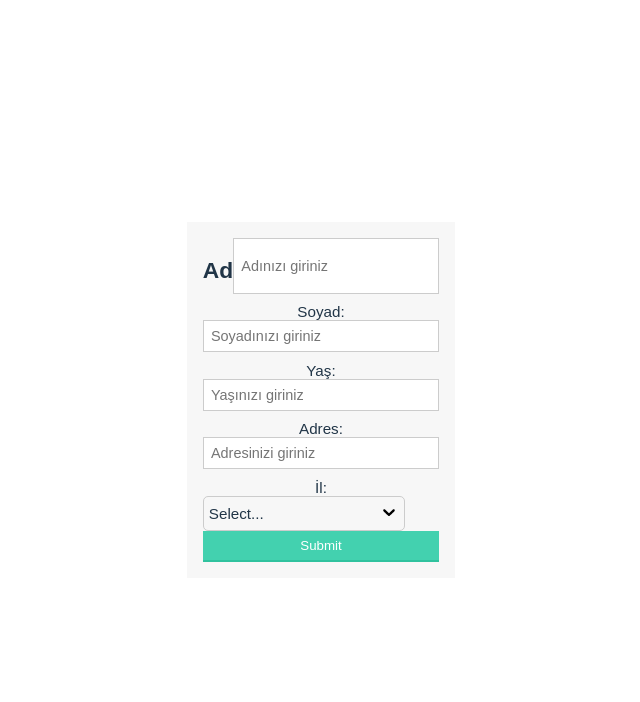
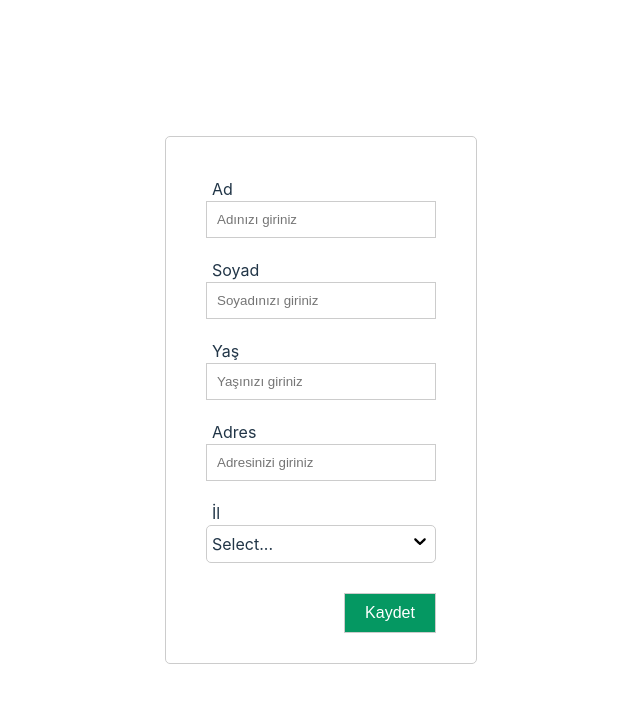
Before and after one commit to fg-61/Project, a React (Vite) app: page / in a window 1280 px wide. Shown: the top 702 px of the page, without its empty margins (319-959 px from the left). Built offline with nearby package versions, Linux system fonts and the light colour scheme.

Commit message:
form css edited

```diff
--- a/src/assets/css/dropdown.css
+++ b/src/assets/css/dropdown.css
@@ -3,7 +3,7 @@
     border: 1px solid #ccc;
     position: relative;
     border-radius: 5px;
-    width: 200px;
+    width: auto;
   }
 
   .dropdown-input {
--- a/src/assets/css/form.css
+++ b/src/assets/css/form.css
@@ -1,79 +1,43 @@
-.form-style-6{
-	font: 95% Arial, Helvetica, sans-serif;
-	max-width: 400px;
-	margin: 10px auto;
-	padding: 16px;
-	background: #F7F7F7;
+.form-container {
+	border: 1px solid #ccc;
+	position: relative;
+	border-radius: 5px;
+	width: 250px;
 }
 
-.form-style-6 h1{
-	background: #43D1AF;
-	padding: 20px 0;
-	font-size: 140%;
-	font-weight: 300;
-	text-align: center;
-	color: #fff;
-	margin: -16px -16px 16px -16px;
+.form-container {
+	display: flex;
+	flex-direction: column;
+	justify-content: start;
+    justify-content: space-between;
+	padding: 30px;
 }
-.form-style-6 input[type="text"],
-.form-style-6 input[type="date"],
-.form-style-6 input[type="datetime"],
-.form-style-6 input[type="email"],
-.form-style-6 input[type="number"],
-.form-style-6 input[type="search"],
-.form-style-6 input[type="time"],
-.form-style-6 input[type="url"],
-.form-style-6 textarea,
-.form-style-6 select
-{
-	-webkit-transition: all 0.30s ease-in-out;
-	-moz-transition: all 0.30s ease-in-out;
-	-ms-transition: all 0.30s ease-in-out;
-	-o-transition: all 0.30s ease-in-out;
-	outline: none;
-	box-sizing: border-box;
-	-webkit-box-sizing: border-box;
-	-moz-box-sizing: border-box;
-	width: 100%;
-	background: #fff;
-	margin-bottom: 4%;
-	border: 1px solid #ccc;
-	padding: 3%;
-	color: #555;
-	font: 95% Arial, Helvetica, sans-serif;
-}
-.form-style-6 input[type="text"]:focus,
-.form-style-6 input[type="date"]:focus,
-.form-style-6 input[type="datetime"]:focus,
-.form-style-6 input[type="email"]:focus,
-.form-style-6 input[type="number"]:focus,
-.form-style-6 input[type="search"]:focus,
-.form-style-6 input[type="time"]:focus,
-.form-style-6 input[type="url"]:focus,
-.form-style-6 textarea:focus,
-.form-style-6 select:focus
-{
-	box-shadow: 0 0 5px #43D1AF;
-	padding: 3%;
-	border: 1px solid #43D1AF;
+.form-item {
+	padding: 10px;
+	display:flex;
+	justify-content: center;
+	flex-direction: column;
 }
 
-.form-style-6 input[type="submit"],
-.form-style-6 input[type="button"]{
-	box-sizing: border-box;
-	-webkit-box-sizing: border-box;
-	-moz-box-sizing: border-box;
-	width: 100%;
-	padding: 3%;
-	background: #43D1AF;
-	border-bottom: 2px solid #30C29E;
-	border-top-style: none;
-	border-right-style: none;
-	border-left-style: none;
-	color: #fff;
+.form-item span {
+	padding-left: 6px;
+	text-align: left;
 }
-.form-style-6 input[type="submit"]:hover,
-.form-style-6 input[type="button"]:hover{
-	background: #2EBC99;
+
+input {
+	padding: 10px;
+	border: 1px solid #ccc;
 }
-</style>
+
+input[type="submit"] {
+	background-color: #059862;
+	color: white;
+	font-size: medium;
+	width: 40%;
+}
+
+.form-submit {
+	padding-top: 20px;
+	padding-bottom: 0px;
+	align-items: flex-end;
+}
--- a/src/components/Form.jsx
+++ b/src/components/Form.jsx
@@ -12,35 +12,37 @@ const Form = () => {
     const [address, setAddress] = useState('')
 
     return (
-        <div className='form-style-6'>
-            <form style={{ display: "flex", flexDirection: "column" }}>
-                <div style={{display:"flex"}}>
-                    <h2>Ad</h2>
+        <div className='container'>
+            <form className='form-container'>
+                <div className='form-item'>
+                    <span>Ad</span>
                     <input type="text" name="name" onChange={(e) => setName(e.target.value)} placeholder="Adınızı giriniz" />
                 </div>
 
+                <div className='form-item'>
+                    <span>Soyad</span>
+                    <input type="text" name="surname" onChange={(e) => setSurname(e.target.value)} placeholder="Soyadınızı giriniz" />
+                </div>
 
-                <label>
-                    Soyad:
-                    <input type="text" name="surname" onChange={(e) => setSurname(e.target.value)} placeholder="Soyadınızı giriniz" />
-                </label>
+                <div className='form-item'>
+                    <span>Yaş</span>
+                    <input type="number" name="age" min="0" onChange={(e) => setAge(e.target.value)} placeholder="Yaşınızı giriniz" />
+                </div>
 
-                <label>
-                    Yaş:
-                    <input type="number" name="age" min="0" onChange={(e) => setAge(e.target.value)} placeholder="Yaşınızı giriniz" />
-                </label>
+                <div className='form-item'>
+                    <span>Adres</span>
+                    <input type="text" name="address" onChange={(e) => setAddress(e.target.value)} placeholder="Adresinizi giriniz" />
+                </div>
 
-                <label>
-                    Adres:
-                    <input type="text" name="address" onChange={(e) => setAddress(e.target.value)} placeholder="Adresinizi giriniz" />
-                </label>
+                <div className='form-item'>
+                    <span>İl</span>
+                    <Dropdown isMulti placeHolder="Select..." options={options} onChange={(value) => setCities(value)} />
+                </div>
 
-                <label>
-                    İl:
-                    <Dropdown isMulti placeHolder="Select..." options={options} onChange={(value) => setCities(value)} />
-                </label>
+                <div className='form-item form-submit'>
+                    <input type="submit" value="Kaydet" />
+                </div>
 
-                <input type="submit" value="Submit" />
             </form>
         </div>
 
```
